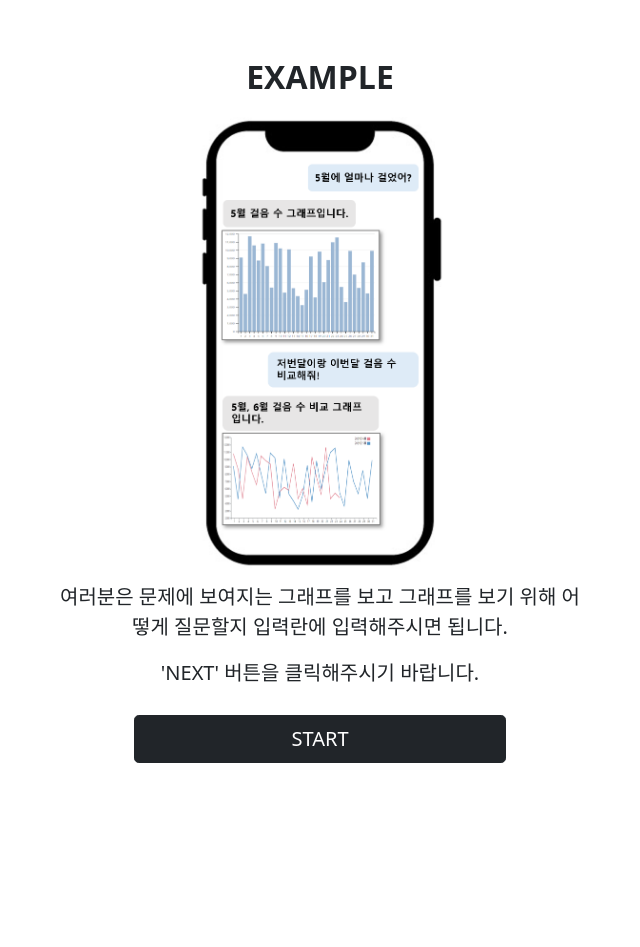
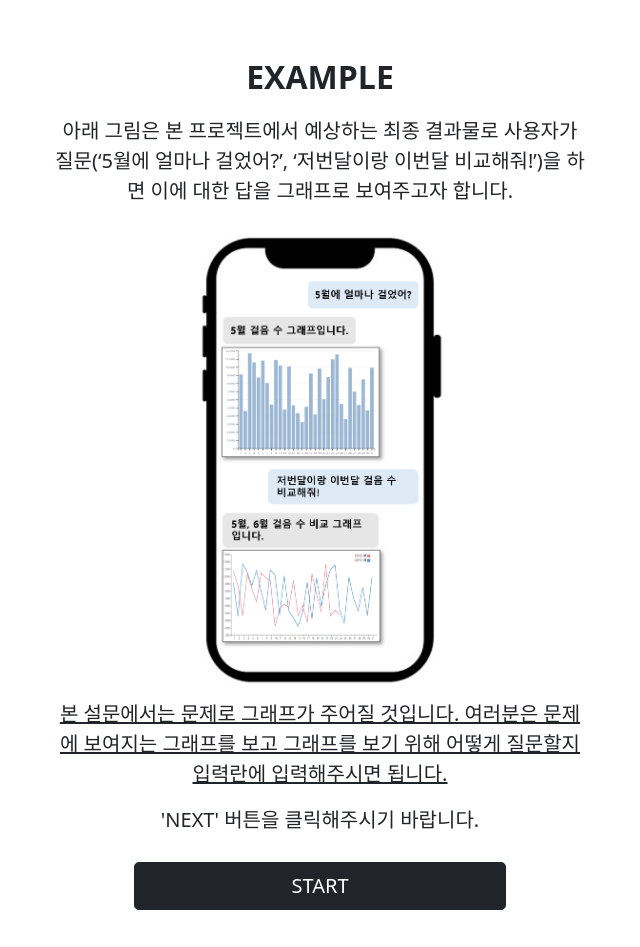
Before and after one commit to sujinhur/survey_form, a Django app: page /survey/example in a window 1280 px wide. Shown: the whole page, without its empty margins (320-960 px from the left). Before the commit the page ends 763 px from the top, so only its background shows below. Run offline with Django 3.2, Linux system fonts and the light colour scheme; some libraries are stand-ins or nearby versions.

Commit message:
modify text html

```diff
--- a/svform/templates/survey/example.html
+++ b/svform/templates/survey/example.html
@@ -7,16 +7,20 @@
         <div class="row">
             <h2 class="text-center">EXAMPLE</h2>
         </div>
+        <div class="row d-grid col-6 mx-auto text-center">
+            <p class="lead"><strong>아래 그림은 본 프로젝트에서 예상하는 최종 결과물로 사용자가 질문(‘5월에 얼마나 걸었어?’, ‘저번달이랑 이번달 비교해줘!’)을 하면 이에 대한 답을 그래프로 보여주고자 합니다.
+            </strong></p>
+        </div>
         <div class="row d-grid col-3 mx-auto text-center">
             <img src="/static/img/ex.png">
         </div>
         <div class="row d-grid col-6 mx-auto text-center">
-            <p class="lead"><strong>여러분은 문제에 보여지는 그래프를 보고 그래프를 보기 위해 어떻게 질문할지 입력란에 입력해주시면 됩니다.</strong> </p>
+            <p class="lead"><strong><u>본 설문에서는 문제로 그래프가 주어질 것입니다. 여러분은 문제에 보여지는 그래프를 보고 그래프를 보기 위해 어떻게 질문할지 입력란에 입력해주시면 됩니다.</u></strong> </p>
 
             <p class="lead"><strong>'NEXT' 버튼을 클릭해주시기 바랍니다.</strong></p>
         </div>
         <div class="d-grid col-4 mx-auto">
-            <button type="button" class="btn btn-dark btn-lg" onclick="location.href='attention'">START</button>
+            <button style="margin-bottom: 10%;" type="button" class="btn btn-dark btn-lg" onclick="location.href='attention'">START</button>
         </div>
 
 
--- a/svform/templates/survey/intro.html
+++ b/svform/templates/survey/intro.html
@@ -10,7 +10,7 @@
         <div class="row d-grid col-6 mx-auto text-center">
             <p  class="lead"><strong>본 설문은 챗봇기반의 데이터 시각화 인공지능 모델을 만들기 위한 데이터를 수집하기 위해 개발되었습니다.</strong></p>
             <p class="lead"><strong>설문은 총 30문항으로 이루어져 있으며 각각 다른 그래프를 보여줄 것입니다.
-                그래프는 2019년도 1월부터 현재시점까지의 걸음 수 데이터로 구성되어 있으며 일별, 주별 평균, 월별 평균 등의 그래프를 보여줄 것입니다.</strong> </p>
+                각 그래프는 2020년도 1월부터 현재시점까지의 걸음 수 데이터로 일별, 주별 평균, 월별 평균 등의 그래프를 보여줄 것입니다.</strong> </p>
             <p class="lead"><strong>설문을 시작하려면 'NEXT' 버튼을 클릭해주시기 바랍니다.</strong></p>
         </div>
         <div class="d-grid col-4 mx-auto">
```
